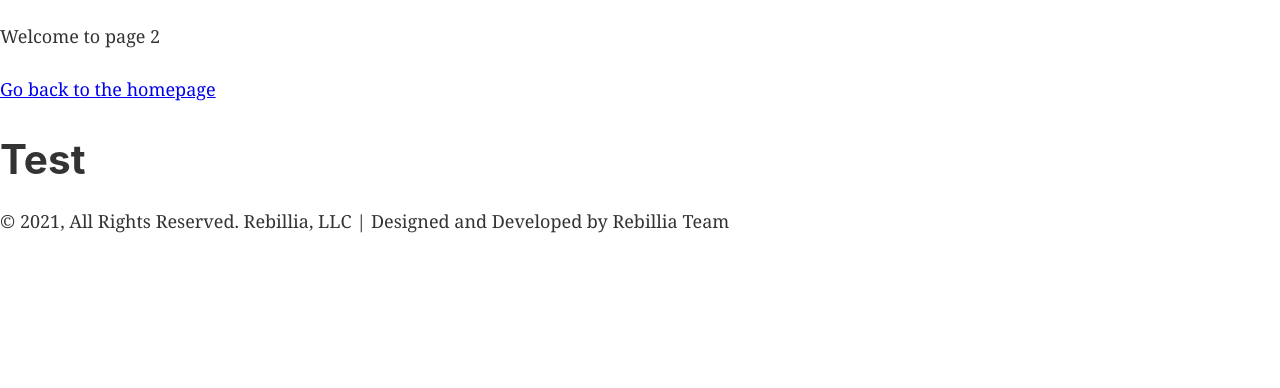
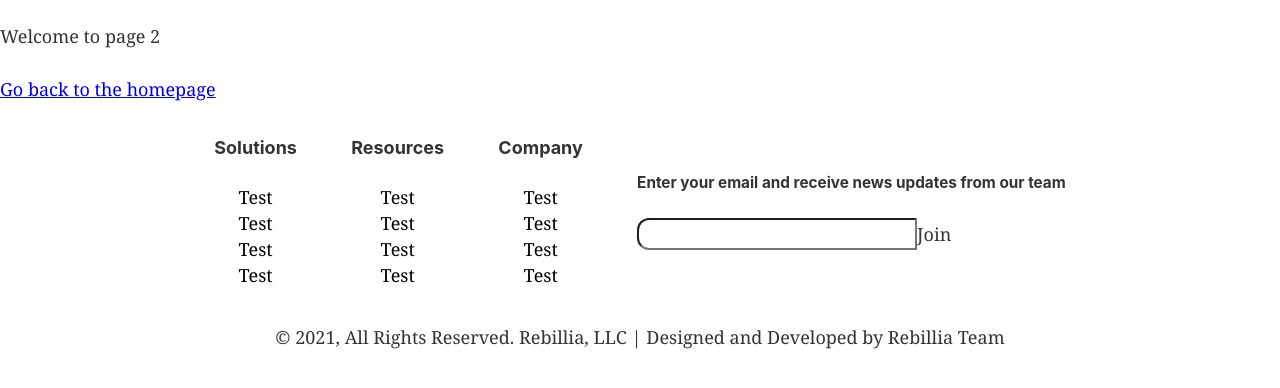
Before and after one commit to Jamalfox85/rebillia, a Gatsby site: page /company in a window 1280 px wide. Shown: the part 138-526 px from the top of the page. Built offline with nearby package versions, Linux system fonts and the light colour scheme; Gatsby itself is replaced by a stand-in of ours.

Commit message:
added html for footer

```diff
--- a/src/components/FOOTER/Footer.js
+++ b/src/components/FOOTER/Footer.js
@@ -1,12 +1,44 @@
 import React from "react"
+import "./Footer.css"
+import { Link } from "gatsby"
 
 const Footer = () => {
   return (
-    <div>
-      <h1>Test</h1>
-
-      © {new Date().getFullYear()}, All Rights Reserved. Rebillia,
-      LLC | Designed and Developed by Rebillia Team
+    <div className="footer-wrapper">
+      <div className="footer-main">
+        <div className="footer-main-links">
+          <h4>Solutions</h4>
+          <Link to="/">Test</Link>
+          <Link to="/">Test</Link>
+          <Link to="/">Test</Link>
+          <Link to="/">Test</Link>
+        </div>
+        <div className="footer-main-links">
+          <h4>Resources</h4>
+          <Link to="/">Test</Link>
+          <Link to="/">Test</Link>
+          <Link to="/">Test</Link>
+          <Link to="/">Test</Link>
+        </div>
+        <div className="footer-main-links">
+          <h4>Company</h4>
+          <Link to="/">Test</Link>
+          <Link to="/">Test</Link>
+          <Link to="/">Test</Link>
+          <Link to="/">Test</Link>
+        </div>
+        <div className="email-list">
+          <h5>Enter your email and receive news updates from our team</h5>
+          <div className="email-input">
+            <label>
+              <input type="email" />
+              Join
+            </label>
+          </div>
+        </div>
+      </div>
+      © {new Date().getFullYear()}, All Rights Reserved. Rebillia, LLC |
+      Designed and Developed by Rebillia Team
     </div>
   )
 }
--- a/src/components/FOOTER/Footer.scss
+++ b/src/components/FOOTER/Footer.scss
@@ -0,0 +1,35 @@
+.footer-wrapper {
+  width: 100%;
+  display: flex;
+  flex-direction: column;
+  align-items: center;
+  .footer-main {
+    width: 75%;
+    height: 80%;
+    display: flex;
+    justify-content: space-evenly;
+    align-items: center;
+    margin-bottom: 2em;
+    .footer-main-links {
+      display: flex;
+      flex-direction: column;
+      align-items: center;
+      a,
+      a:visited {
+        text-decoration: none;
+        color: #000;
+      }
+      a:hover,
+      a:hover:visited {
+        color: #1452a3;
+      }
+    }
+    .email-input {
+      display: flex;
+      input {
+        border-radius: 12px 0 0 12px;
+      }
+
+    }
+  }
+}
```
Also changed, not shown: src/components/FOOTER/Footer.css, 1 other file.
